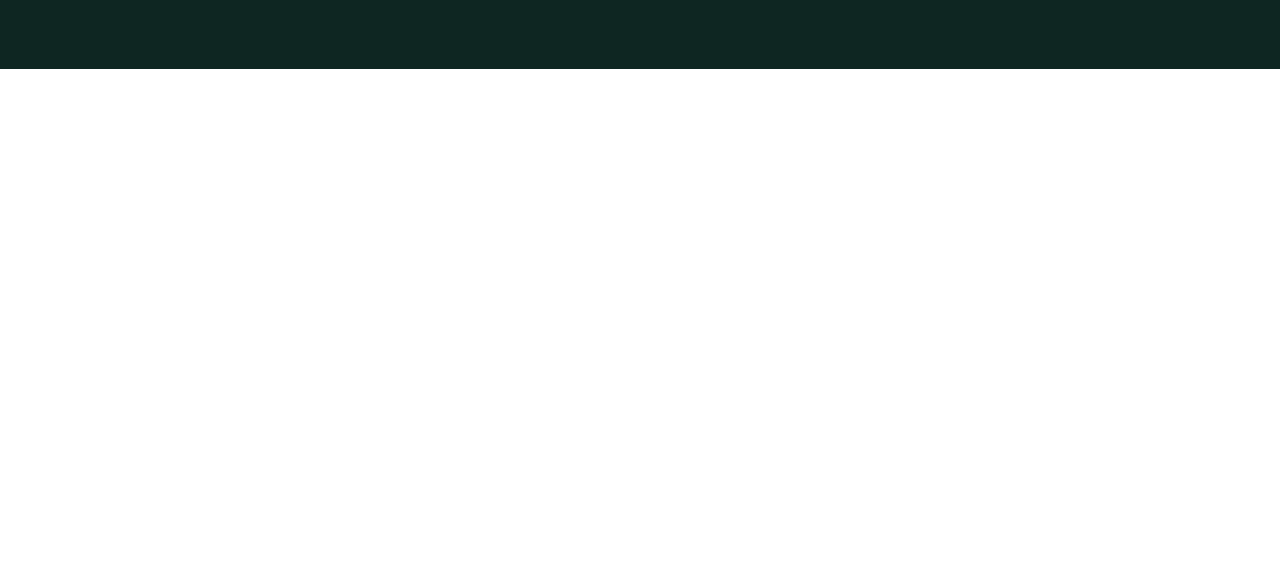
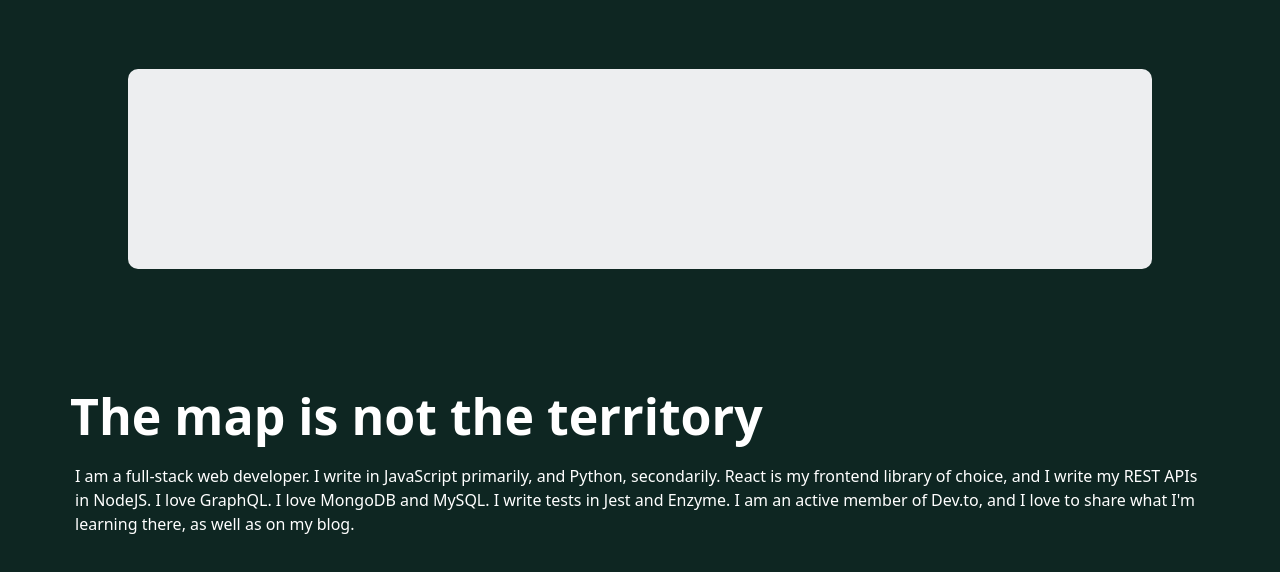
Before and after one commit to wealthralph/portfolio, a React (Create React App) app: page / in a window 1280 px wide. Shown: the part 1238-1810 px from the top of the page. Before the commit the page ends 1307 px from the top, so only its background shows below. Built offline with nearby package versions, Linux system fonts and the light colour scheme.

Commit message:
Third Secton created

```diff
--- a/src/Components/Data.jsx
+++ b/src/Components/Data.jsx
@@ -1,9 +1,23 @@
 export const heroObjOne = {
-    labelTxt: 'Full Stack',
-    topLine: 'Exclusive Access',
-    headline: 'Unlimited Transactions wwith Zero fees',
-    description: 'Im the greatest developer alive fuck wth me and fuck with hell',
-    buttonLabel: 'Get Started',
-    imgStart:'',
-    alt: 'gif'
+    headline: `Building digital experiences for the modern web`,
+    description: `I am a full-stack web developer. I write in
+    JavaScript primarily, and Python, secondarily.
+    React is my frontend library of choice, and I
+    write my REST APIs in NodeJS. I love GraphQL.
+    I love MongoDB and MySQL. I write tests in Jest
+    and Enzyme. I am an active member of Dev.to,
+    and I love to share what I'm learning there,
+    as well as on my blog.`,
 }
+
+export const heroObjTwo = {
+    headline: `The map is not the territory`,
+    description: `I am a full-stack web developer. I write in
+    JavaScript primarily, and Python, secondarily.
+    React is my frontend library of choice, and I
+    write my REST APIs in NodeJS. I love GraphQL.
+    I love MongoDB and MySQL. I write tests in Jest
+    and Enzyme. I am an active member of Dev.to,
+    and I love to share what I'm learning there,
+    as well as on my blog.`,
+}
--- a/src/Components/Hero.jsx
+++ b/src/Components/Hero.jsx
@@ -3,7 +3,7 @@
 import Title from './Title';
 import Label  from './Label';
 import './Stylesheet/Hero.css'
-
+import {heroObjOne, } from './Data'
 
 const Hero = () => {
   return (
@@ -13,7 +13,7 @@
           <div className=' box'>
               <div className="content">
               <Label title='Full Stack Dev ' className='' ></Label>
-              <Title> Building Digital Experiences For Mordern Web   </Title>
+              <Title {...heroObjOne} >   </Title>
               </div>
 
           </div>
--- a/src/Components/SectionOne.jsx
+++ b/src/Components/SectionOne.jsx
@@ -1,9 +1,19 @@
 import React from 'react'
+import Title from './Title'
+import './Stylesheet/SectionOne.css'
+import {heroObjTwo} from './Data'
 
 const SectionOne = () => {
     return (
         <>
           <div className="section-cont">
+              <div className="section-box">
+
+              </div>
+
+            <div className="section-title">
+                <Title {...heroObjTwo}  ></Title>
+            </div>
 
 
           </div>
--- /dev/null
+++ b/src/Components/SectionThree.jsx
@@ -0,0 +1,11 @@
+import React from 'react'
+
+const SectionThree = () => {
+    return (
+        <div>
+
+        </div>
+    )
+}
+
+export default SectionThree
--- /dev/null
+++ b/src/Components/Stylesheet/SectionOne.css
@@ -0,0 +1,28 @@
+:root {
+  --primary-color: #0e2622;
+}
+
+* {
+  box-sizing: border-box;
+}
+
+.section-cont {
+  background-color: var(--primary-color);
+  padding: 0px;
+  align-items: center;
+  justify-content: center;
+}
+
+.section-box {
+    background-color:#EDEEF0;
+    max-width:80%;
+    height: 200px;
+    border-radius: 10px;
+    margin: auto;
+    margin-bottom: 50px;
+}
+
+.section-title{
+    margin:auto;
+    padding: 70px;
+}
--- a/src/Components/Title.jsx
+++ b/src/Components/Title.jsx
@@ -1,19 +1,11 @@
 import React from 'react'
 import './Stylesheet/label.css'
 
-const Title = () => {
+const Title = ({description, headline}) => {
     return (
         <div>
-            <h1 className='hero-heading'>Building Digital Experiences For The Mordern Web</h1>
-            <p className="hero-des">
-                I am a full-stack web developer. I write in
-                JavaScript primarily, and Python, secondarily.
-                React is my frontend library of choice, and I
-                write my REST APIs in NodeJS. I love GraphQL.
-                I love MongoDB and MySQL. I write tests in Jest
-                and Enzyme. I am an active member of Dev.to,
-                and I love to share what I'm learning there,
-                as well as on my blog, thevunderkind.com.</p>
+            <h1 className='hero-heading'> {headline} </h1>
+            <p className="hero-des">{description}  </p>
             <p></p>
         </div>
     )
```
